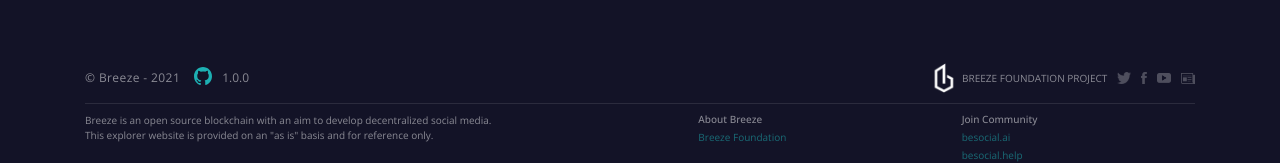
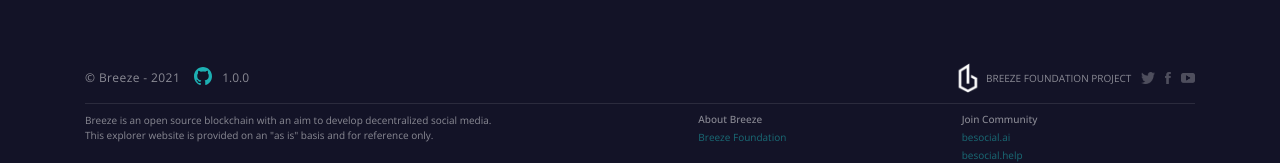
Before and after one commit to AngelDev727/explorer-1, a website with bundled scripts: page public/index.html in a window 1280 px wide. Shown: the part 589-752 px from the top of the page. Built offline with nearby package versions, Linux system fonts and the light colour scheme; no server answers.

Commit message:
Update index.html

```diff
--- a/public/index.html
+++ b/public/index.html
@@ -95,7 +95,6 @@
                             <li><a href=""><img src="./icons/twitter.png" alt=""></a></li>
                             <li><a href=""><img src="./icons/facebook.png" alt=""></a></li>
                             <li><a href=""><img src="./icons/youtube.png" alt=""></a></li>
-                            <li><a href=""><img src="./icons/yt-2.png" alt=""></a></li>
                         </ul>
                     </div>
                 </div>
```
